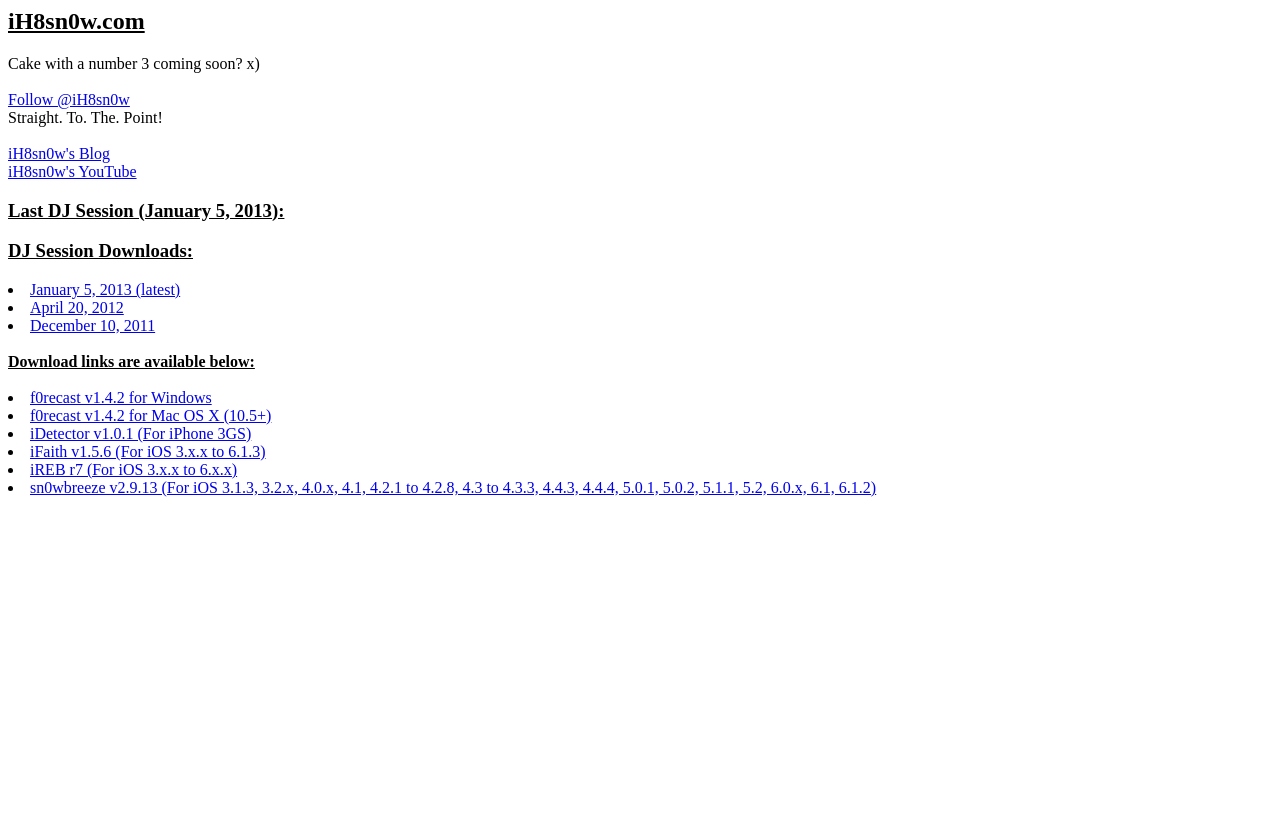
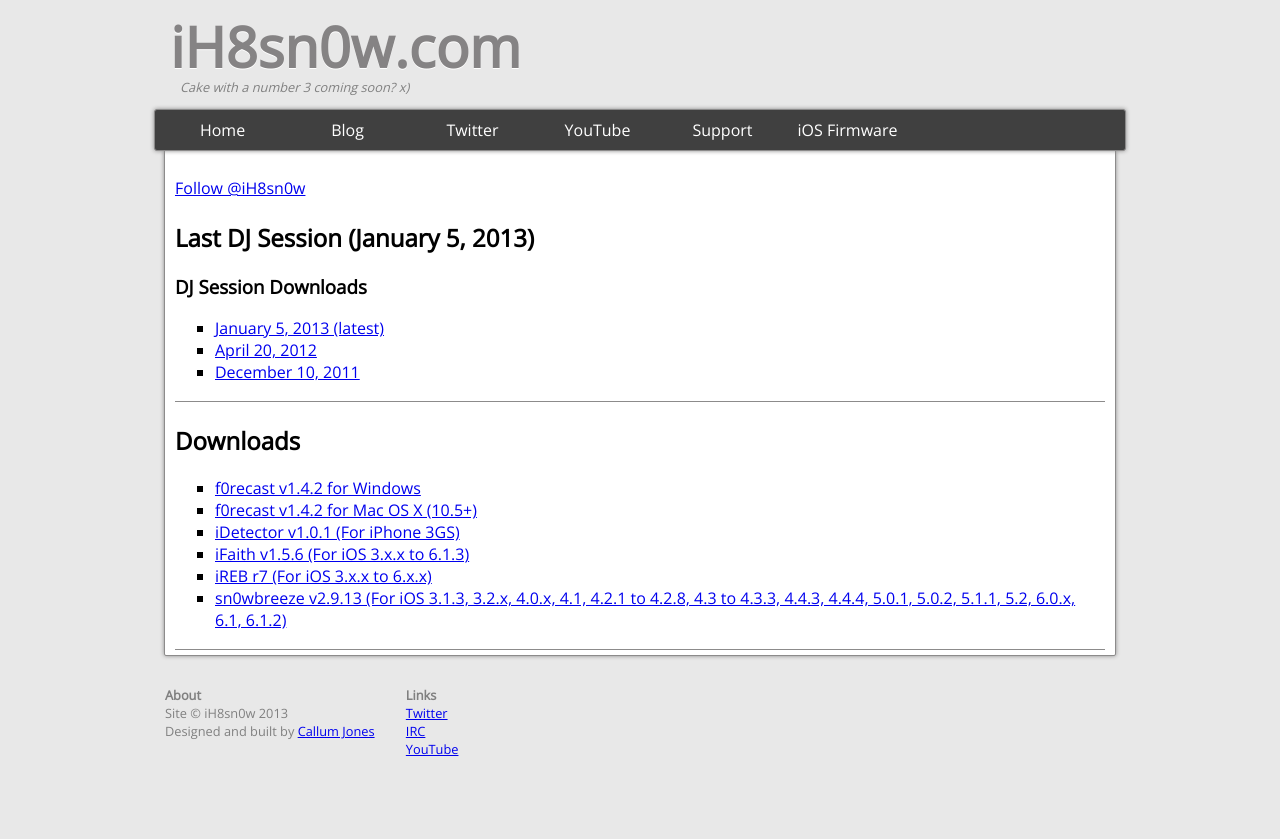
Before and after one commit to iH8sn0w/ih8sn0w.github.com, a plain HTML site: page index.html in a window 1280 px wide. Before the commit the page ends 800 px from the top, so only its background shows below. Drawn offline with nearby package versions, Linux system fonts and the light colour scheme; a script that the page names is missing.

Commit message:
new site design

```diff
--- a/index.html
+++ b/index.html
@@ -1,8 +1,29 @@
-<html>
+<!doctype html>
+<html lang="en">
 <head>
     <title>iH8sn0w.com</title>
+    <link rel="stylesheet" type="text/css" href="/styles.css">
+    <meta name="description" content="Jailbreak tools such as iFaith, sn0wbreeze and iREB by iH8sn0w">
+    <meta content="text/html; charset=utf-8" http-equiv="Content-Type"/>
 </head>
+
 <body>
+	<div id="header">
+		<div id="logo">iH8sn0w.com</div>
+		<p id="tagline">Cake with a number 3 coming soon? x)</p>
+	</div>
+
+	<div id="navigation">
+		<a href="/" class="blue">Home</a>
+		<a href="http://blog.iH8sn0w.com" target="_blank" class="red">Blog</a>
+		<a href="http://twitter.com/iH8sn0w" target="_blank" class="green">Twitter</a>
+		<a href="http://youtube.com/iH8sn0w" target="_blank" class="yellow">YouTube</a>
+        <a href="http://www.jailbreakqa.com" target="_blank" class="pink">Support</a>
+        <a href="http://www.icj.me/ios" target="_blank" class="red">iOS Firmware</a>
+	</div>
+
+	<div id="content">
+		<div class="showad">
 			<script type="text/javascript"><!--
 			google_ad_client = "pub-4959519139074998";
 			/* 728x90 */
@@ -14,32 +35,36 @@
 			<script type="text/javascript"
 			src="http://pagead2.googlesyndication.com/pagead/show_ads.js">
 			</script>
-<h2><u>iH8sn0w.com</u></h2>
-Cake with a number 3 coming soon? x)<br><br>
+		</div>
+
+		<br>
 		<a href="https://twitter.com/intent/user?screen_name=iH8sn0w" class="twitter-follow-button" data-show-count="true" data-size="large" data-dnt="true">Follow @iH8sn0w</a>
 		<script>!function(d,s,id){var js,fjs=d.getElementsByTagName(s)[0];if(!d.getElementById(id)){js=d.createElement(s);js.id=id;js.src="//platform.twitter.com/widgets.js";fjs.parentNode.insertBefore(js,fjs);}}(document,"script","twitter-wjs");</script>
-<br>Straight. To. The. Point!
-<br><br>
-<a href="http://blog.ih8sn0w.com">iH8sn0w's Blog</a>
-<br>
-<a href="http://youtube.com/iH8sn0w" target="_BLANK">iH8sn0w's YouTube</a><br>
-<h3><u>Last DJ Session (January 5, 2013):</u></h3>
+
+		<div class="post">
+			<h2>Last DJ Session (January 5, 2013)</h2>
 			<script type="text/javascript">var zippywww='www31';var zippyfile='88845687';var zippydown='ffffff';var zippyfront='00000';var zippyback='ffffff';var zippylight='000000';var zippywidth=500;var zippyauto=false;var zippyvol=100;var zippydwnbtn = 0;</script><script type="text/javascript" src="http://api.zippyshare.com/api/embed.js"></script>
-<h3><u>DJ Session Downloads:</u></h3>
+			<h3>DJ Session Downloads</h3>
+			<ul>
 				<li><a href="http://www31.zippyshare.com/v/88845687/file.html">January 5, 2013 (latest)</a></li>
 				<li><a href="http://www29.zippyshare.com/v/357959/file.html">April 20, 2012</a></li>
-<li><a href="http://www9.zippyshare.com/v/55724373/file.html">December 10, 2011</a></li><br>
-<u><b>Download links are available below:</b></u><br><br>
+				<li><a href="http://www9.zippyshare.com/v/55724373/file.html">December 10, 2011</a></li>
+			</ul>
+		</div>
+
+		<div class="post">
+			<h2>Downloads</h2>
+			<ul>
 				<li><a href="https://sites.google.com/site/ih8sn0wcom/home/dl/f0recast-v1.4.2_win.zip?attredirects=0&d=1" target="_BLANK">f0recast v1.4.2 for Windows</a></li>
 				<li><a href="https://sites.google.com/site/ih8sn0wcom/home/dl/f0recast-v1.4.2_osx.zip?attredirects=0&d=1" target="_BLANK">f0recast v1.4.2 for Mac OS X (10.5+)</a></li>
 				<li><a href="https://sites.google.com/site/ih8sn0wcom/home/dl/iDetector-v1.0.1.zip?attredirects=0&d=1" target="_BLANK">iDetector v1.0.1 (For iPhone 3GS)</a></li>
 				<li><a href="https://sites.google.com/site/ih8sn0wcom/home/dl/iFaith-v1.5.6.zip?attredirects=0&d=1" target="_BLANK">iFaith v1.5.6 (For iOS 3.x.x to 6.1.3)</a></li>
 				<li><a href="https://sites.google.com/site/ih8sn0wcom/home/dl/iREB-r7.zip?attredirects=0&d=1" target="_BLANK">iREB r7 (For iOS 3.x.x to 6.x.x)</a></li>
 				<li><a href="https://github.com/iH8sn0w/sn0wbreezedl/archive/master.zip" target="_BLANK">sn0wbreeze v2.9.13 (For iOS 3.1.3, 3.2.x, 4.0.x, 4.1, 4.2.1 to 4.2.8, 4.3 to 4.3.3, 4.4.3, 4.4.4, 5.0.1, 5.0.2, 5.1.1, 5.2, 6.0.x, 6.1, 6.1.2)</a></li>
-<div style="visibility: hidden;">
-<!-- need to merge main site with blog soon... -->
-<iframe src="http://blog.ih8sn0w.com" width="100%" height="0"></iframe>
+			</ul>
 		</div>
+
+		<div class="showad">
 			<script type="text/javascript"><!--
 			google_ad_client = "pub-4959519139074998";
 			/* 728x90 */
@@ -48,7 +73,25 @@
 			google_ad_height = 90;
 			//-->
 			</script>
-<script type="text/javascript" src="http://pagead2.googlesyndication.com/pagead/show_ads.js">
+			<script type="text/javascript"
+			src="http://pagead2.googlesyndication.com/pagead/show_ads.js">
 			</script>
+		</div>
+	</div>
+
+	<div id="footer">
+		<div class="col4">
+			<b>About</b><br>
+			Site &copy; iH8sn0w 2013<br>
+			Designed and built by <a href="http://www.callumjones.me">Callum Jones</a><br><br>
+		</div>
+		<div class="col4">
+			<b>Links</b><br>
+			<a href="http://twitter.com/iH8sn0w">Twitter</a><br>
+			<a href="irc://irc.freenode.net/JailbreakQA">IRC</a><br>
+            <a href="http://youtube.com/iH8sn0w">YouTube</a>
+		</div>
+	</div>
 </body>
+
 </html>
--- /dev/null
+++ b/styles.css
@@ -0,0 +1,169 @@
+
+/**
+ * iH8sn0w.com CSS
+ * (c) 2013 Callum Jones <cj@icj.me>
+ */
+
+
+@import url(http://fonts.googleapis.com/css?family=Open+Sans);
+
+body {
+	background: #E8E8E8;
+	font-family: 'Open Sans', sans-serif;
+}
+
+div#logo {
+	padding-left: 10px;
+	font-size: 3.5em;
+	font-weight: bold;
+	color: #858384;
+	text-shadow: 0px 1px 0px #fff;
+}
+
+div#header p#tagline {
+	font-size: 0.8em;
+	font-style: italic;
+	color: grey;
+	position: relative;
+	left: 20px;
+	margin-top: -6px;
+}
+
+div#header {
+	display: block;
+	width: 960px;
+	margin-left: auto;
+	margin-right: auto;
+}
+
+div#navigation {
+	background: #404040;
+	width: 960px;
+	height: 40px;
+	padding-left: 5px;
+	padding-right: 5px;
+	margin-left: auto;
+	position: relative;
+	margin-right: auto;
+	border-radius: 3px;
+	box-shadow: 0px 0px 4px #8C8B8B;
+	border: 1px solid #8C8B8B;
+	z-index: 100;
+}
+
+div#navigation a {
+	width: 125px;
+	display: table-cell;
+	text-align: center;
+	height: 40px;
+	color: #fff;
+	vertical-align: middle;
+	text-decoration: none;
+}
+
+div#navigation a:hover {
+	background: #4D4D4D;
+	-webkit-transition-property: background, color;
+	-webkit-transition-duration: 0.2s, 0.2s;
+	-webkit-transition-timing-function: ease-in, ease-in;
+}
+
+div#navigation a.blue:hover {
+	color: #43BDFA;
+}
+
+div#navigation a.green:hover {
+	color: #43FA5F;
+}
+
+div#navigation a.red:hover {
+	color: #FA4343;
+}
+
+div#navigation a.yellow:hover {
+	color: #FAD843;
+}
+
+div#navigation a.pink:hover {
+	color: #FA43DF;
+}
+
+div#header:after {
+	width: 20px;
+	background: #000;
+}
+
+div#roller {
+	height: 200px;
+	display: block;
+	background: #000;
+	width: 960px;
+	z-index: 8;
+	position: relative;
+	margin-top: -4px;
+	margin-left: auto;
+	margin-right: auto;
+	border-radius: 2px;
+}
+
+div#content {
+	width: 930px;
+	padding-left: 10px;
+	padding-right: 10px;
+	position: relative;
+	z-index: 10;
+	border-radius: 2px;
+	margin-top: -2px;
+	min-height: 500px;
+	margin-left: auto;
+	margin-right: auto;
+	background: #fff;
+	border: 1px solid #8C8B8B;
+	box-shadow: 0px 0px 4px #8C8B8B;
+}
+
+div#content div.post {
+	padding-top: 2px;
+	padding-bottom: 2px;
+	border-bottom: 1px solid #8C8B8B;
+}
+
+div#content div.post:last-child {
+	border-bottom: none;
+}
+
+div#footer {
+	padding-top: 20px;
+	font-size: 0.8em;
+	color: grey;
+	width: 950px;
+	margin-left: auto;
+	margin-right: auto;
+	margin-top: 10px;
+	/*border-top: 1px solid #858384;*/
+	height: 150px;
+}
+
+div.col2 {
+	width: 49%;
+	display: inline-block;
+}
+
+div.col3 {
+	width: 33%;
+	display: inline-block;
+}
+
+div.col4 {
+	width: 25%;
+	display: inline-block;
+}
+
+div.showad {
+	text-align: center;
+	padding-top: 5px;
+}
+
+li {
+    list-style-type: square;
+}
```
Lines whose indentation alone changed are shown as unchanged.
